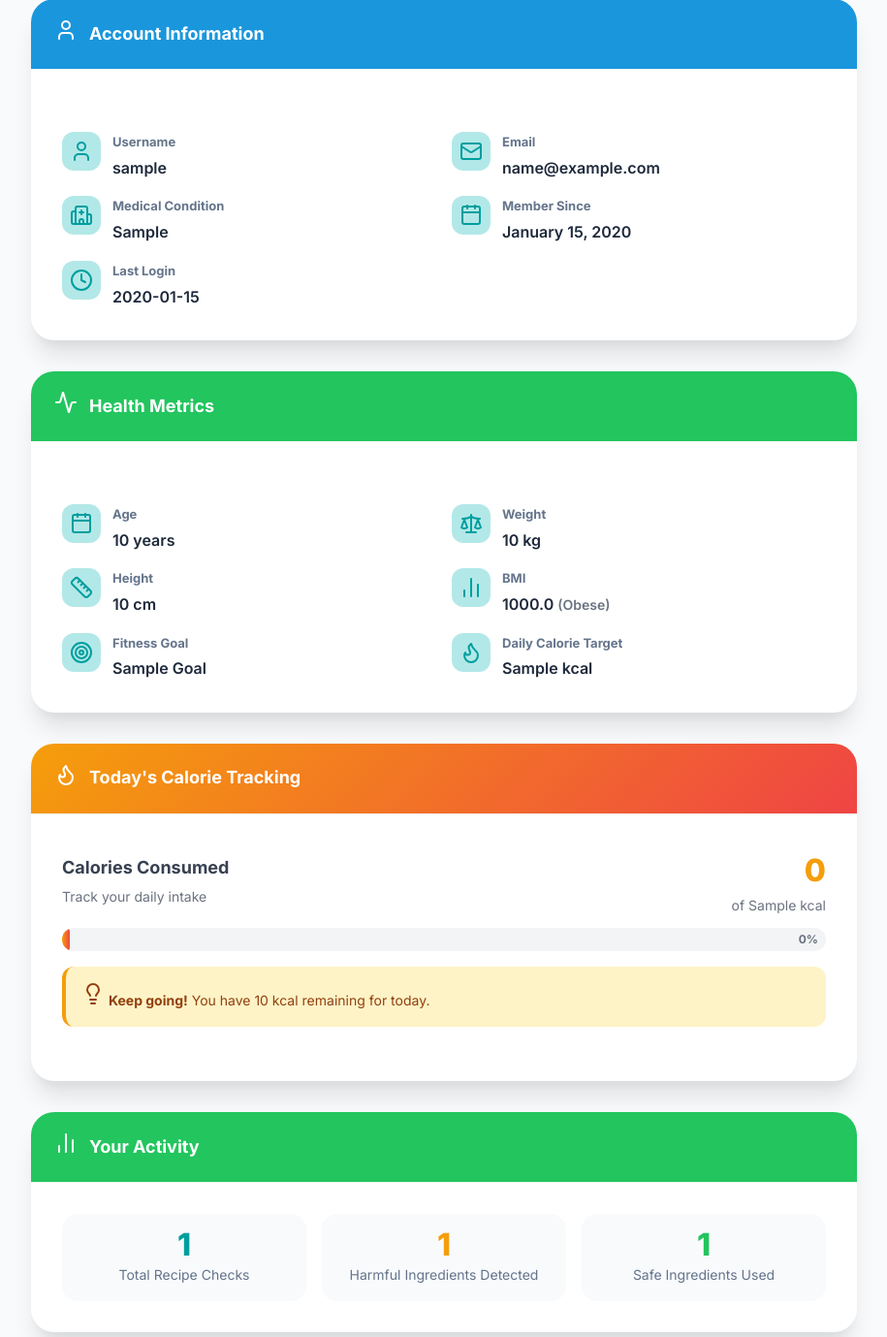
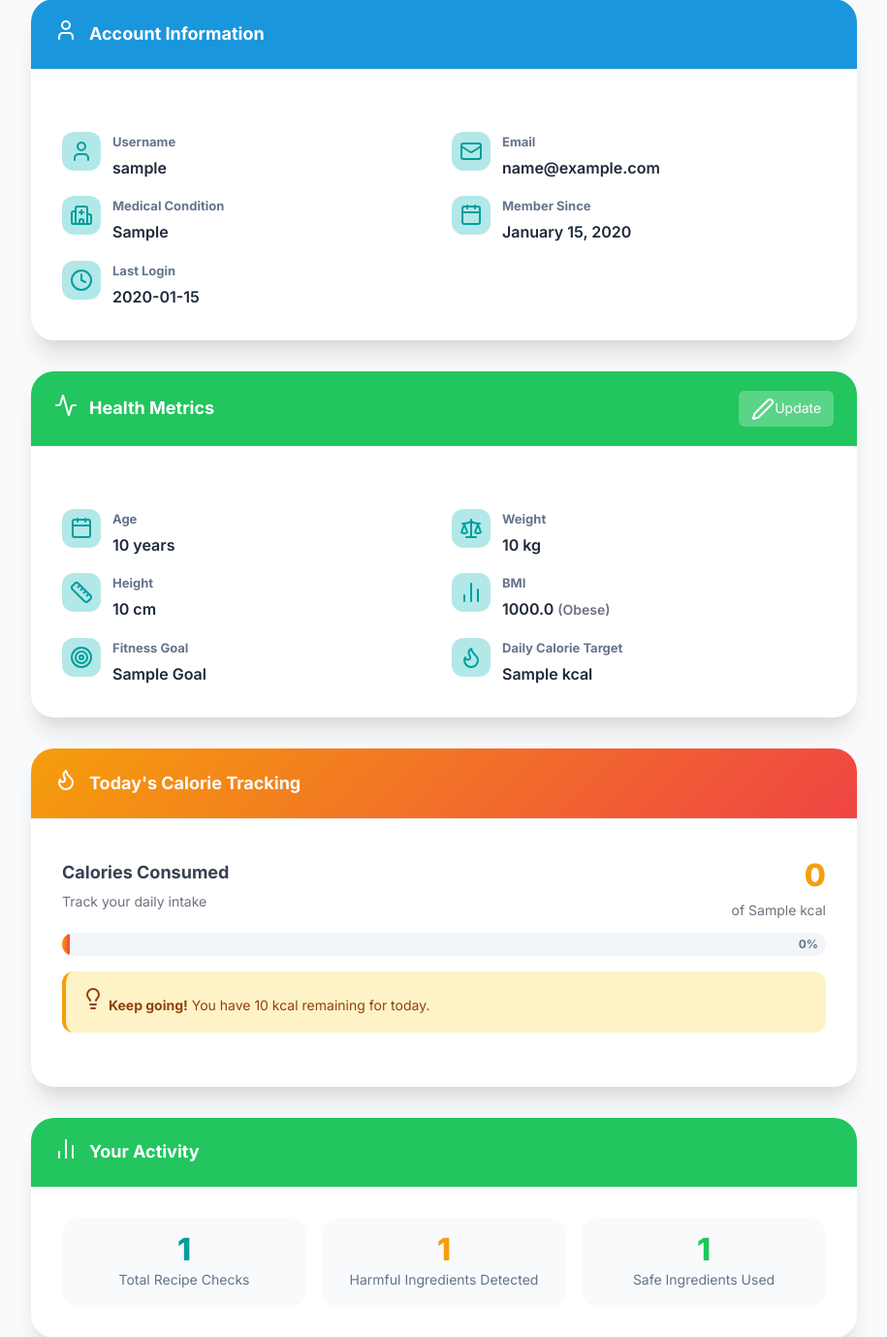
Before and after one commit to vikky2810/Recipe-Modifier, a Flask app: page /profile in a window 1280 px wide. Shown: the part 151-1530 px from the top of the page at 97% size, without its empty margins (182-1097 px from the left). Run offline with Flask 3, Linux system fonts and the light colour scheme; a user stored in the database is signed in; a database or web service that is not in the repository returns one stand-in record (values such as "Sample title").

Commit message:
feat: Add endpoint for updating user health metrics and create profile-related templates.

```diff
--- a/app.py
+++ b/app.py
@@ -1044,6 +1044,40 @@ def complete_profile():
     return render_template('complete_profile.html', form=form)
 
 
+@app.route('/update-health-metrics', methods=['GET', 'POST'])
+@login_required
+def update_health_metrics():
+    """Update user health metrics and goals"""
+    form = ProfileCompletionForm()
+
+    if form.validate_on_submit():
+        get_user_manager().update_user_profile(
+            user_id=current_user.user_id,
+            age=form.age.data,
+            weight=form.weight.data,
+            height=form.height.data,
+            calorie_target=form.calorie_target.data,
+            goal=form.goal.data
+        )
+        flash('Health metrics updated successfully!', 'success')
+        return redirect(url_for('profile'))
+
+    # Pre-fill form with current data if GET request
+    if request.method == 'GET':
+        form.age.data = current_user.age
+        form.weight.data = current_user.weight
+        form.height.data = current_user.height
+        form.calorie_target.data = current_user.calorie_target
+        form.goal.data = current_user.goal
+
+    return render_template('complete_profile.html',
+                         form=form,
+                         page_title="Update Health Metrics",
+                         page_subtitle="Update your body metrics and goals",
+                         submit_text="Update Metrics",
+                         form_action=url_for('update_health_metrics'))
+
+
 @app.route('/login', methods=['GET', 'POST'])
 @limiter.limit("5 per minute", error_message="Too many login attempts. Please try again later.")
 def login():
--- a/static/css/style.css
+++ b/static/css/style.css
@@ -3943,3 +3943,58 @@ section {
         width: 100%;
     }
 }
+
+/* ============================================
+   PROGRESS BAR (Profile)
+   ============================================ */
+.progress-track {
+    background: var(--gray-100);
+    border-radius: var(--radius-full);
+    height: 1.5rem;
+    overflow: hidden;
+    position: relative;
+    width: 100%;
+}
+
+.progress-fill {
+    background: linear-gradient(90deg, var(--warning) 0%, var(--danger) 100%);
+    height: 100%;
+    transition: width 0.5s ease;
+    border-radius: var(--radius-full);
+    display: flex;
+    align-items: center;
+    justify-content: flex-end;
+    padding-right: var(--space-2);
+}
+
+.progress-fill-text {
+    color: white;
+    font-weight: 700;
+    font-size: 0.75rem;
+    line-height: 1;
+}
+
+.progress-text-outside {
+    position: absolute;
+    right: var(--space-2);
+    top: 50%;
+    transform: translateY(-50%);
+    font-weight: 700;
+    font-size: 0.75rem;
+    color: var(--gray-500);
+    z-index: 1;
+}
+
+.calorie-status {
+    margin-top: var(--space-4);
+    padding: var(--space-4);
+    background: #fef3c7; /* Light amber/yellow */
+    border-radius: var(--radius-lg);
+    border-left: 4px solid var(--warning);
+}
+
+.calorie-status p {
+    margin: 0;
+    font-size: 0.875rem;
+    color: #92400e; /* Dark amber/brown */
+}
--- a/templates/profile.html
+++ b/templates/profile.html
@@ -92,9 +92,14 @@
                 <!-- Health Metrics Card -->
                 {% if current_user.profile_completed %}
                 <div class="profile-card" style="margin-bottom: 2rem;">
-                    <div class="card-header success">
-                        <span><i data-lucide="activity" class="w-5 h-5"></i></span>
-                        <h3>Health Metrics</h3>
+                    <div class="card-header success" style="display: flex; justify-content: space-between; align-items: center;">
+                        <div style="display: flex; align-items: center; gap: 0.75rem;">
+                            <span><i data-lucide="activity" class="w-5 h-5"></i></span>
+                            <h3 style="margin: 0;">Health Metrics</h3>
+                        </div>
+                        <a href="{{ url_for('update_health_metrics') }}" style="background: rgba(255,255,255,0.25); border: none; color: white; padding: 0.4rem 0.8rem; border-radius: 6px; cursor: pointer; text-decoration: none; font-size: 0.875rem; transition: background 0.2s; display: flex; align-items: center;" onmouseover="this.style.background='rgba(255,255,255,0.35)'" onmouseout="this.style.background='rgba(255,255,255,0.25)'">
+                            <i data-lucide="edit-2" class="w-3 h-3 mr-1.5"></i> Update
+                        </a>
                     </div>
                     <div class="card-body">
                         <div class="info-grid">
@@ -174,24 +179,20 @@
                             </div>
 
                             <!-- Progress Bar -->
-                            <div
-                                style="background: #f3f4f6; border-radius: 12px; height: 24px; overflow: hidden; position: relative;">
-                                <div
-                                    style="background: linear-gradient(90deg, #f59e0b 0%, #ef4444 100%); height: 100%; width: {{ calorie_percentage }}%; transition: width 0.5s ease; border-radius: 12px; display: flex; align-items: center; justify-content: flex-end; padding-right: 0.5rem;">
+
+                            <div class="progress-track">
+                                <div class="progress-fill" data-width="{{ calorie_percentage }}" style="width: 0;">
                                     {% if calorie_percentage > 15 %}
-                                    <span style="color: white; font-weight: 700; font-size: 0.75rem;">{{
-                                        calorie_percentage }}%</span>
+                                    <span class="progress-fill-text">{{ calorie_percentage }}%</span>
                                     {% endif %}
                                 </div>
-                                {% if calorie_percentage <= 15 %} <span
-                                    style="position: absolute; right: 0.5rem; top: 50%; transform: translateY(-50%); font-weight: 700; font-size: 0.75rem; color: #6b7280;">
-                                    {{ calorie_percentage }}%</span>
-                                    {% endif %}
+                                {% if calorie_percentage <= 15 %}
+                                <span class="progress-text-outside">{{ calorie_percentage }}%</span>
+                                {% endif %}
                             </div>
 
-                            <div
-                                style="margin-top: 1rem; padding: 1rem; background: #fef3c7; border-radius: 12px; border-left: 4px solid #f59e0b;">
-                                <p style="margin: 0; font-size: 0.875rem; color: #92400e;">
+                            <div class="calorie-status">
+                                <p>
                                     {% if calorie_percentage < 50 %} <i data-lucide="lightbulb"
                                         class="inline-block w-4 h-4"></i> <strong>Keep going!</strong> You have {{
                                         current_user.calorie_target - today_calories }} kcal remaining for today.
@@ -491,6 +492,17 @@
                     card.style.transform = 'translateY(0)';
                 }, index * 100);
             });
+
+            // Animate progress bars
+            setTimeout(() => {
+                const progressBars = document.querySelectorAll('.progress-fill');
+                progressBars.forEach(bar => {
+                    const width = bar.getAttribute('data-width');
+                    if (width) {
+                        bar.style.width = width + '%';
+                    }
+                });
+            }, 300);
         });
     </script>
 </body>
```
Also changed, not shown: templates/complete_profile.html (+4 -4 lines).
